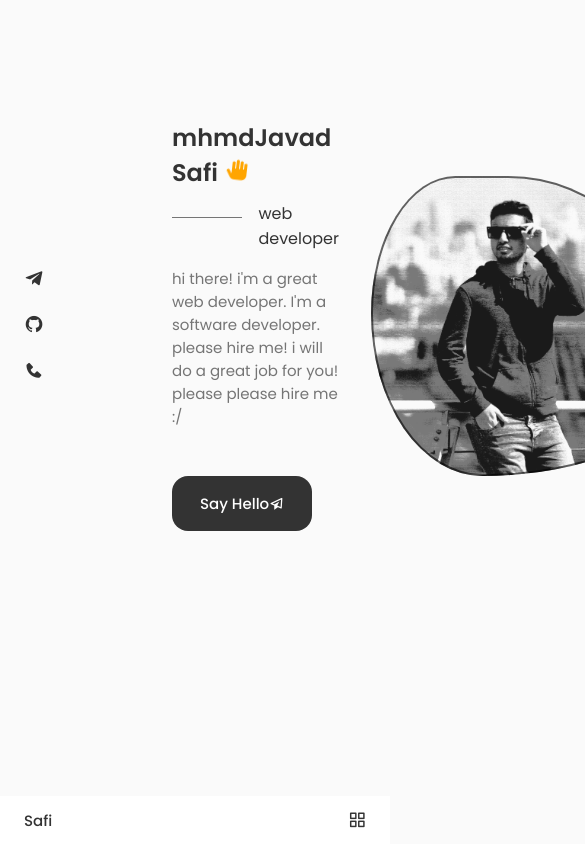
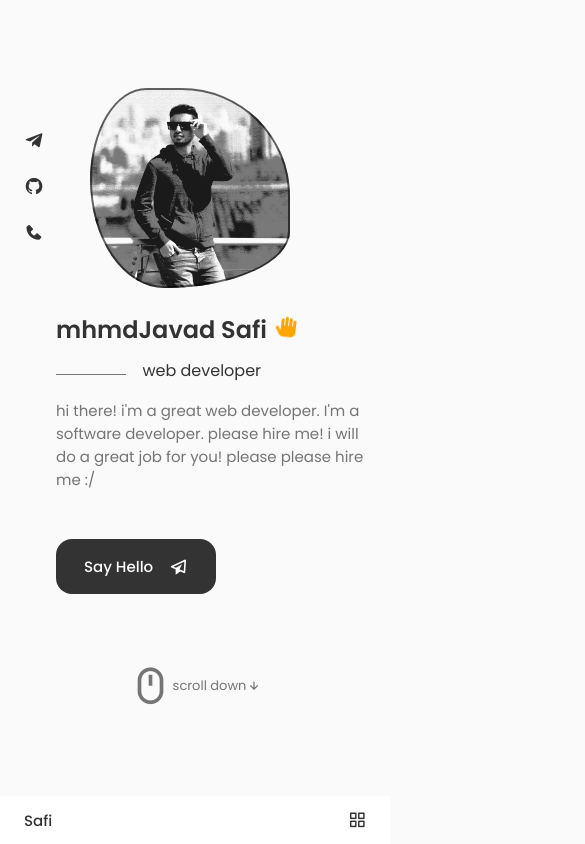
Before and after one commit to mhmdjavad-cs/react-resume, a React (Create React App) app: page / in a window 390 px wide. Shown: the top 844 px of the page, 585 px wide, since content can reach past the window. Built offline with nearby package versions, Linux system fonts and the light colour scheme.

Commit message:
homepage done.

```diff
--- a/src/components/home/Home.jsx
+++ b/src/components/home/Home.jsx
@@ -1,6 +1,7 @@
 import '../../css/home.css'
 import Social from './Social.jsx'
 import Data from "./Data";
+import ScrollDown from "./ScrollDown";
 
 function Home() {
 
@@ -16,6 +17,9 @@ function Home() {
 
                     <Data />
                 </div>
+
+
+                <ScrollDown/>
             </div>
         </section>
 
--- /dev/null
+++ b/src/components/home/ScrollDown.jsx
@@ -0,0 +1,16 @@
+
+
+function ScrollDown() {
+
+    return (
+        <div className="home__scroll">
+            <a href="#about" className="home__scroll-button button--flex">
+                <i className='bx bx-mouse'></i>
+            </a>
+            <span className="">scroll down</span>
+            <i className='bx bx-down-arrow-alt'></i>
+        </div>
+    )
+}
+
+export default ScrollDown;
--- a/src/css/data.css
+++ b/src/css/data.css
@@ -2,3 +2,8 @@
 div h1 i{
     color: orange;
 }
+
+.home__data a i{
+    margin-left: 1rem;
+    font-size: 1.2rem;
+}
--- a/src/css/home.css
+++ b/src/css/home.css
@@ -91,3 +91,88 @@
         border-radius: 60% 40% 30% 70% / 60% 30% 70% 40%;
     }
 }
+
+.home__scroll{
+    display: flex;
+    align-items: center;
+    animation: scroll 2s ease-in-out infinite;
+}
+
+.home__scroll span{
+    font-size: var(--small-font-size);
+}
+
+.home__scroll-button i{
+    margin-left: 8.6rem;
+    font-size: 2.75rem;
+    transition: .3s;
+}
+
+@keyframes scroll {
+    0% {
+        transform: translateY(0);
+    }
+
+    50% {
+        transform: translateY(0.7rem);
+    }
+
+    100%{
+        transform: translateY(0);
+    }
+}
+
+.home__scroll-button i:hover{
+    font-size: 2.8rem;
+    color: var(--title-color-dark);
+}
+
+.home__container{
+    row-gap: 4rem;
+}
+
+@media screen and (max-width: 992px){
+    .home__content{
+        grid-template-columns: 100px repeat(2, 1fr);
+        column-gap: 1.25rem;
+    }
+
+
+}
+
+@media screen and (max-width: 768px) {
+    .home__content{
+        grid-template-columns: 0.5fr 3fr;
+        padding-top: 3.5rem;
+
+    }
+
+    .home__img{
+        order: initial;
+        justify-self: initial;
+    }
+
+    .home__data{
+        grid-column: 1/3;
+        margin-left: 2rem;
+    }
+
+    .home__img{
+        width: 200px;
+        height: 200px;
+    }
+
+    .home__scroll-button i{
+        margin-left: 0;
+    }
+
+    .home__scroll{
+        justify-content: center;
+    }
+}
+
+@media screen and (max-width: 576px) {
+}
+
+@media screen and (max-width: 350px) {
+}
```
